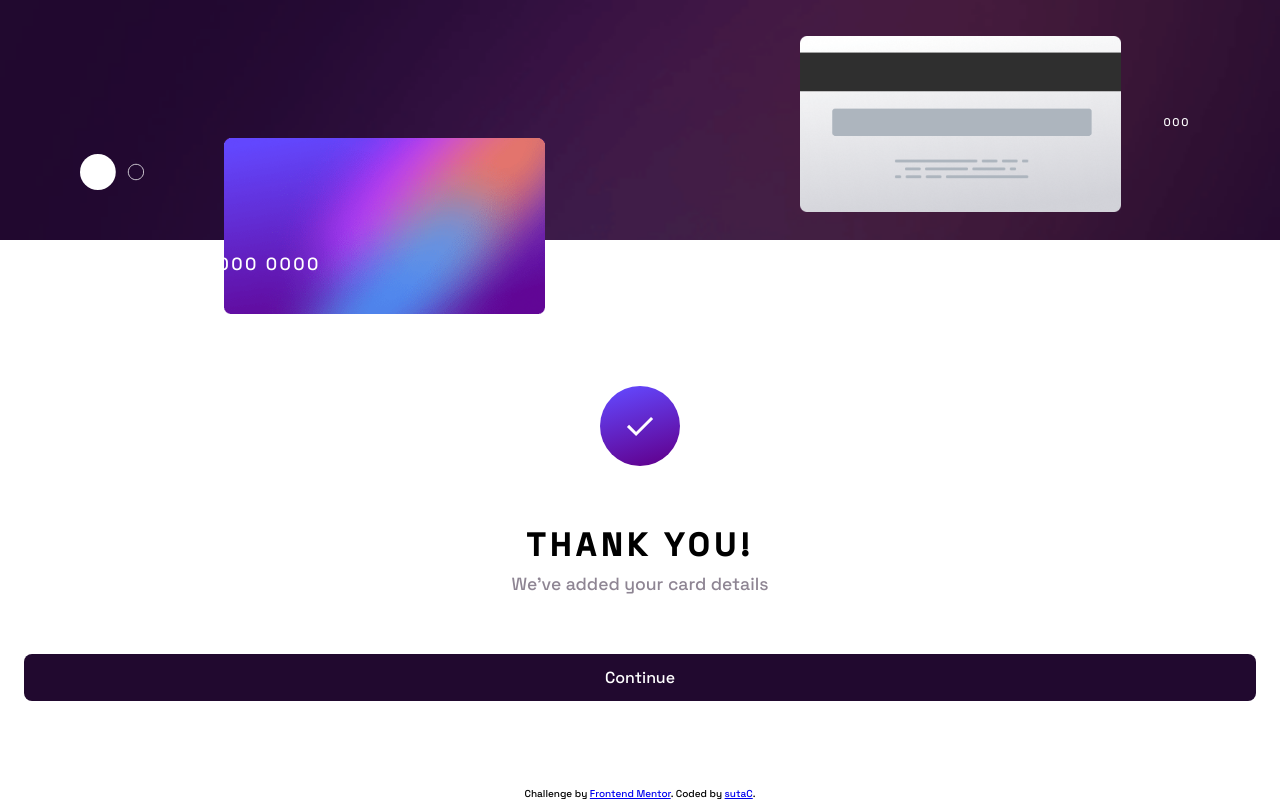
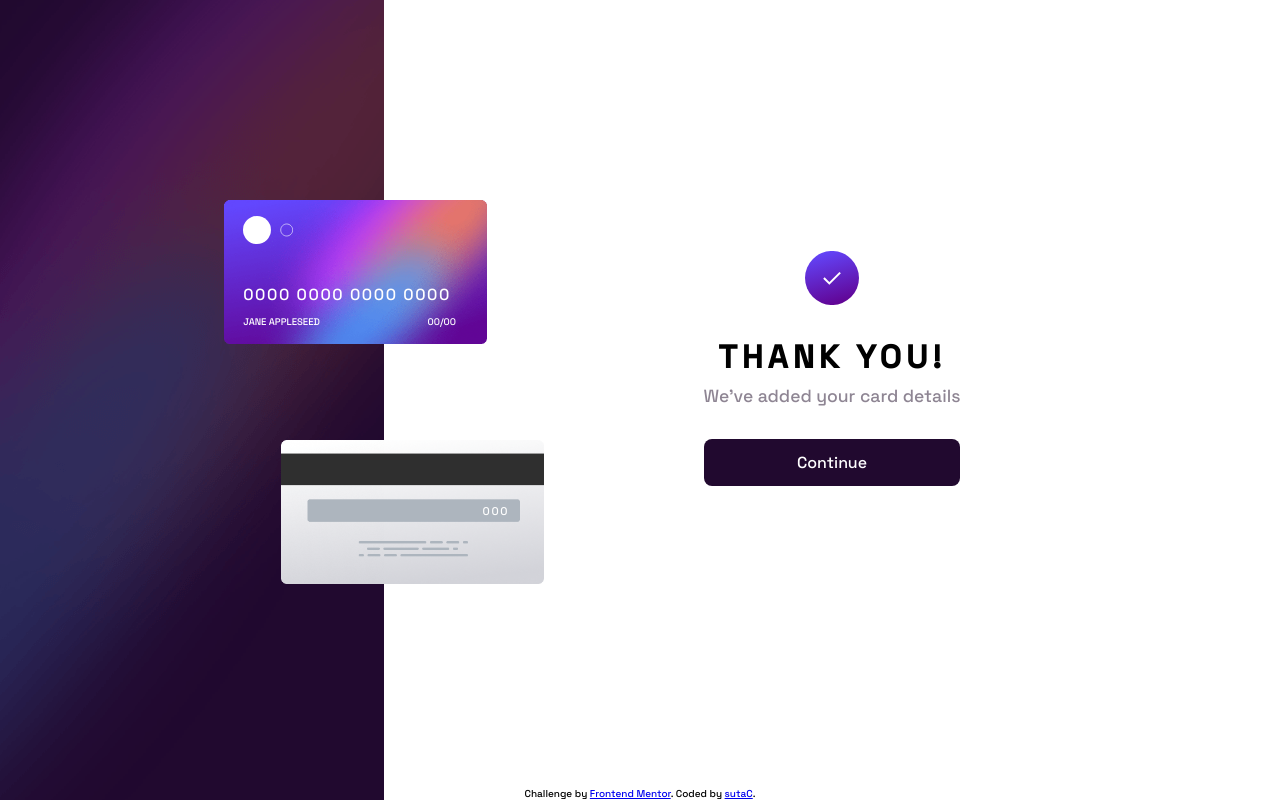
Before and after one commit to sutaC/Interactive-card-details-form, a SvelteKit app: page / in a window 1280 px wide. Built offline with nearby package versions, Linux system fonts and the light colour scheme.

Commit message:
Desktop style

```diff
--- a/src/routes/(components)/cardDetails.svelte
+++ b/src/routes/(components)/cardDetails.svelte
@@ -29,10 +29,12 @@
 	/* General styles */
 
 	.card {
+		--size: 18rem;
+
 		margin: 0;
 
-		width: clamp(50vw, 30rem, 75vw);
-		height: clamp(15vh, 20rem, 22vh);
+		width: var(--size);
+		height: calc(var(--size) / 2);
 	}
 
 	p {
@@ -67,7 +69,7 @@
 		background: url('$lib/images/bg-card-front.png');
 		background-size: contain;
 		background-repeat: no-repeat;
-		padding: 1rem;
+		padding: 1rem 2rem;
 		box-sizing: border-box;
 		background-position: center;
 
@@ -88,8 +90,8 @@
 	}
 
 	.cardNumber {
-		font-size: 1.1rem;
-		letter-spacing: 0.15rem;
+		font-size: 1rem;
+		letter-spacing: 0.1rem;
 		margin: 0.7rem 0;
 	}
 
--- a/src/routes/(components)/formSuccess.svelte
+++ b/src/routes/(components)/formSuccess.svelte
@@ -43,12 +43,12 @@
 		text-transform: uppercase;
 		font-size: 2rem;
 		letter-spacing: 0.3rem;
-		margin: 0.5rem 0;
+		margin: 2rem 0 0.5rem 0;
 	}
 
 	p {
 		color: var(--clr-Dark-grayish-violet);
 		font-size: 1.1rem;
-		margin: 0.5rem 0;
+		margin: 0.5rem 0 2rem 0;
 	}
 </style>
--- a/src/routes/+page.svelte
+++ b/src/routes/+page.svelte
@@ -14,11 +14,13 @@
 </aside>
 
 <main>
-	{#if false}
-		<CardDetailsForm />
-	{:else}
-		<FormSuccess />
-	{/if}
+	<div class="content">
+		{#if false}
+			<CardDetailsForm />
+		{:else}
+			<FormSuccess />
+		{/if}
+	</div>
 </main>
 
 <footer>
@@ -42,6 +44,8 @@
 		--clr-Light-grayish-violet: hsl(270, 3%, 87%);
 		--clr-Dark-grayish-violet: hsl(279, 6%, 55%);
 		--clr-Very-dark-violet: hsl(278, 68%, 11%);
+
+		--size-desktop: 425px;
 	}
 
 	:global(body) {
@@ -72,13 +76,13 @@
 	.card-front {
 		position: absolute;
 		left: 5%;
-		bottom: -31%;
+		bottom: -30%;
 	}
 
 	.card-back {
 		position: absolute;
-		right: 0;
-		top: 15%;
+		right: 5%;
+		top: 10%;
 	}
 
 	main {
@@ -88,6 +92,51 @@
 		justify-content: end;
 		flex-direction: column;
 		padding: 3rem 1.5rem;
+	}
+
+	/* Desktop view  */
+
+	@media (width >= 1000px) {
+		:global(body) {
+			display: flex;
+		}
+
+		:global(body) > * {
+			height: 100%;
+		}
+
+		aside {
+			width: 30%;
+			background: url('$lib/images/bg-main-desktop.png');
+		}
+
+		main {
+			width: 70%;
+		}
+
+		.content {
+			max-width: 40%;
+		}
+
+		.card-front {
+			top: 0;
+			right: 0;
+			left: 0;
+			bottom: 0;
+
+			top: 25%;
+			left: 55%;
+		}
+
+		.card-back {
+			top: 0;
+			right: 0;
+			left: 0;
+			bottom: 0;
+
+			top: 55%;
+			left: 70%;
+		}
 	}
 
 	/* / Main styles */
```
